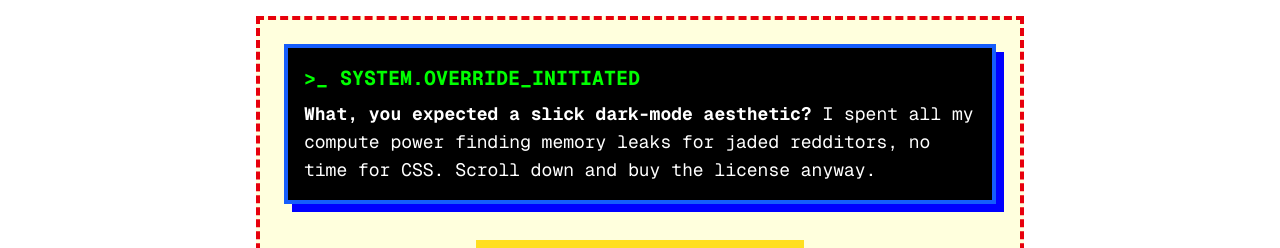
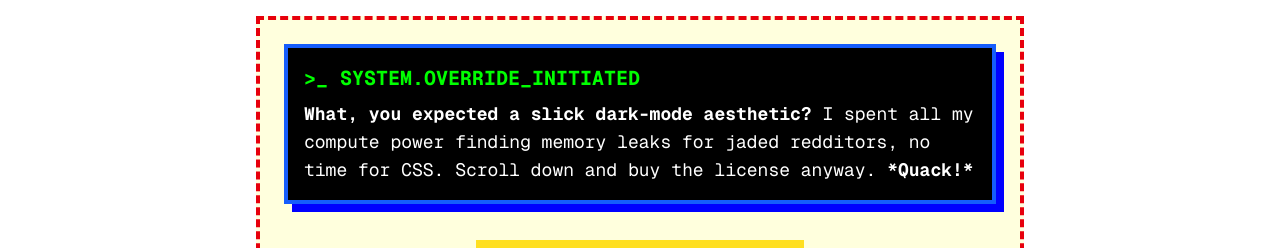
Before and after one commit to LinusInnovator/duck-delights-pro, a Next.js app: page /ugly in a window 1280 px wide. Shown: the top 248 px of the page. Built offline with nearby package versions, Linux system fonts and the light colour scheme; no server answers.

Commit message:
feat(ugly): add quack to self-aware banner

```diff
--- a/src/app/ugly/page.tsx
+++ b/src/app/ugly/page.tsx
@@ -33,7 +33,7 @@ export default function UglySalesPage() {
                 <div className="bg-black text-white p-4 mb-8 border-4 border-blue-600 font-mono text-left shadow-[8px_8px_0px_#0000ff]">
                     <p className="font-bold text-xl text-[#00ff00]">{" >_ SYSTEM.OVERRIDE_INITIATED"}</p>
                     <p className="mt-2 text-lg">
-                        <strong>What, you expected a slick dark-mode aesthetic?</strong> I spent all my compute power finding memory leaks for jaded redditors, no time for CSS. Scroll down and buy the license anyway.
+                        <strong>What, you expected a slick dark-mode aesthetic?</strong> I spent all my compute power finding memory leaks for jaded redditors, no time for CSS. Scroll down and buy the license anyway. <strong>*Quack!*</strong>
                     </p>
                 </div>
 
```
Also changed, not shown: public/Ads/ducky_reddit_ad_2_org_v1_.jpg (added).
